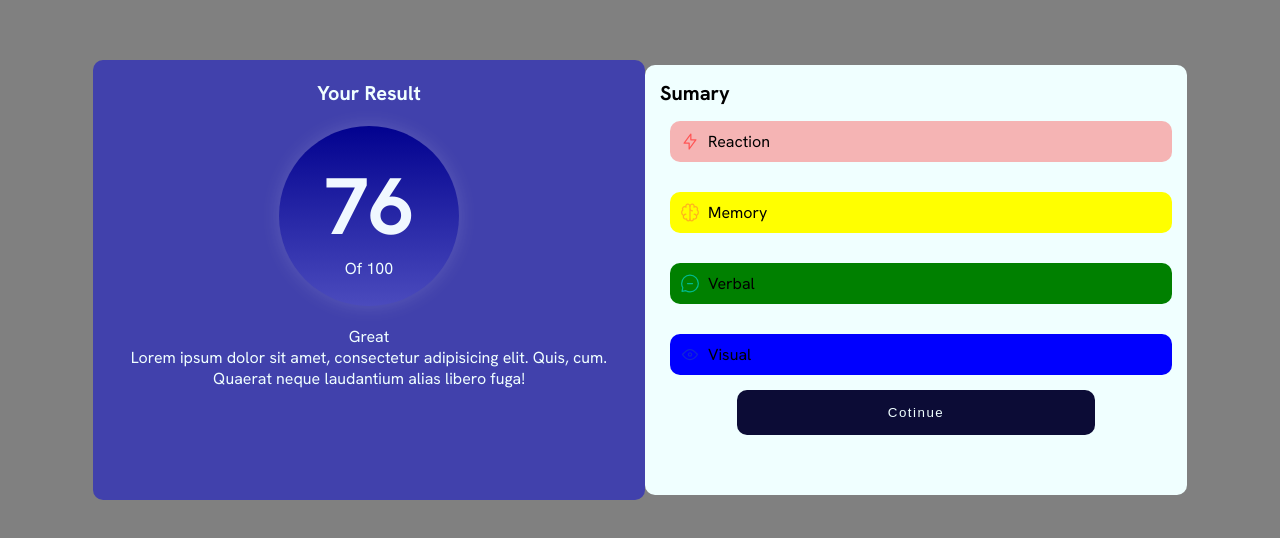
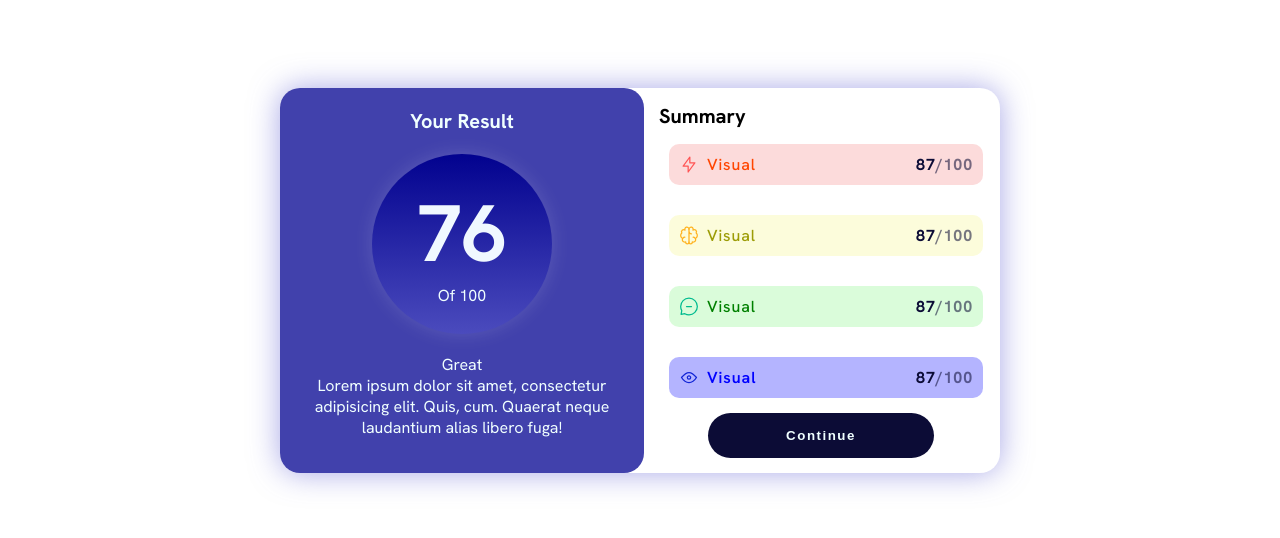
Before and after one commit to matheusrangel7/Front-end-Mentor, a plain HTML site: page FrontEnd-Mentor/Results-Sumary/results-summary-component-main/resposta/res.html in a window 1280 px wide. Shown: the part 120-658 px from the top of the page. Drawn offline with Linux system fonts and the light colour scheme.

Commit message:
exercicio completo

```diff
--- a/FrontEnd-Mentor/Results-Sumary/results-summary-component-main/resposta/res.html
+++ b/FrontEnd-Mentor/Results-Sumary/results-summary-component-main/resposta/res.html
@@ -9,6 +9,7 @@
 </head>
 <body>
     <main>
+        <article>
             <div class="left-card">
                 <h1>Your Result</h1>
                 <div class="circle">
@@ -17,29 +18,46 @@
                 <p>Great <br>
                 Lorem ipsum dolor sit amet, consectetur adipisicing elit. Quis, cum. Quaerat neque laudantium alias libero fuga!</p>
             </div>
-
             <div class="right-card">
-            <h1>Sumary</h1>
+                <h1>Summary</h1>
                 <div class="min-cards">
-                <div class="red"><img src="../assets/images/icon-reaction.svg" alt="">Reaction</div>
+                    <div class="red"><img src="../assets/images/icon-reaction.svg" alt="">
+                        <div class="text">
+                            <p>Visual</p>
+                            <p class="nu"><spam>87</spam>/100</p>
+                        </div>
+                    </div>
+                </div>
+                <div class="min-cards">
+                    <div class="yellow"><img src="../assets/images/icon-memory.svg" alt="">
+                        <div class="text">
+                            <p>Visual</p>
+                            <p class="nu"><spam>87</spam>/100</p>
+                        </div>
+                    </div>
+                </div>
+                <div class="min-cards">
+                    <div class="green"><img src="../assets/images/icon-verbal.svg" alt="">
+                        <div class="text">
+                            <p>Visual</p>
+                            <p class="nu"><spam>87</spam>/100</p>
+                        </div>
+                    </div>
+                </div>
+                <div class="min-cards">
+                    <div class="blue"><img src="../assets/images/icon-visual.svg" alt="">
+                        <div class="text">
+                            <p>Visual</p>
+                            <p class="nu"><spam>87</spam>/100</p>
+                        </div>
                     </div>
 
-            <div class="min-cards">
-                <div class="yellow"><img src="../assets/images/icon-memory.svg" alt="">Memory</div>
                 </div>
-
-            <div class="min-cards">
-                <div class="green"><img src="../assets/images/icon-verbal.svg" alt="">Verbal</div>
-            </div>
-
-            <div class="min-cards">
-                <div class="blue"><img src="../assets/images/icon-visual.svg" alt="">Visual</div>
-            </div>
-
-            <button class="btn">Cotinue</button>
+                <button class="btn">Continue</button>
 
 
             </div>
+        </article>
     </main>
 </body>
 </html>
--- a/FrontEnd-Mentor/Results-Sumary/results-summary-component-main/resposta/style.css
+++ b/FrontEnd-Mentor/Results-Sumary/results-summary-component-main/resposta/style.css
@@ -15,7 +15,6 @@
 }
 
 main{
-    background-color:gray;
     display: flex;
     align-items: center;
     justify-content: center;
@@ -23,13 +22,19 @@ main{
     font-family: var(--font01);
 }
 
+article{
+    display: flex;
+    box-shadow: 0px 0px 30px rgba(103, 103, 211, 0.575);
+    border-radius: 20px;
+    max-width: 720px;
+}
+
 .left-card{
     background-color: rgb(65, 65, 172);
-    border-radius: 10px;
+    border-radius: 20px ;
     padding: 20px;
     color: azure;
-    min-height: 50%;
-    width: 40%;
+    width: 45%;
     display: flex;
     flex-direction: column;
     text-align: center;
@@ -62,49 +67,76 @@ h1{
 }
 
 .right-card{
-    background-color: azure;
     padding: 15px;
-    min-height: 50%;
-    width: 40%;
+    width: 45%;
     display: flex;
     flex-direction: column;
     border-radius: 10px;
+
 }
 
 .min-cards{
     padding: 15px 0px 15px 10px;
+
 }
 
 .red{
-    background-color: rgba(255, 0, 0, 0.295);
+    background-color: rgba(245, 132, 132, 0.295);
     padding: 10px;
     display: flex;
     gap: 8px;
     border-radius: 10px;
+    color: orangered;
+    font-weight: 500;
+    letter-spacing: 0.9px;
 }
 
 .yellow{
-    background-color:yellow;
+    background-color:rgba(245, 243, 132, 0.295);
     padding: 10px;
     display: flex;
     gap: 8px;
     border-radius: 10px;
+    font-weight: 500;
+    letter-spacing: 0.9px;
+    color: rgb(156, 156, 6);
 }
 
 .green{
-    background-color: green;
+    background-color: rgba(129, 245, 129, 0.295);
     padding: 10px;
     display: flex;
     gap: 8px;
     border-radius: 10px;
+    font-weight: 500;
+    letter-spacing: 0.9px;
+    color: green;
 }
 
 .blue{
-    background-color: blue;
+    background-color: rgba(0, 0, 255, 0.295);
     padding: 10px;
     display: flex;
     gap: 8px;
     border-radius: 10px;
+    font-weight: 600;
+    letter-spacing: 0.9px;
+    color: blue;
+}
+
+.text{
+    display: flex;
+    justify-content: space-between;
+    flex: 1;
+}
+
+.nu{
+    color: rgba(12, 12, 54, 0.562);
+    font-weight: bold;
+}
+
+spam{
+    color: rgb(12, 12, 54);
 }
 
 .btn{
@@ -113,9 +145,10 @@ h1{
     justify-content: center;
     align-self: center;
     padding: 15px;
-    border-radius: 10px;
+    border-radius: 30px;
     border: none;
     background-color: rgb(12, 12, 54);
     color: azure;
+    font-weight: bold;
     letter-spacing:1.5px;
 }
```
Also changed, not shown: FrontEnd-Mentor/Results-Sumary/results-summary-component-main/data.json (deleted, +0 -22 lines), FrontEnd-Mentor/Results-Sumary/results-summary-component-main/index.html (deleted, +0 -47 lines), 4 other files. Lines whose indentation alone changed are shown as unchanged.
